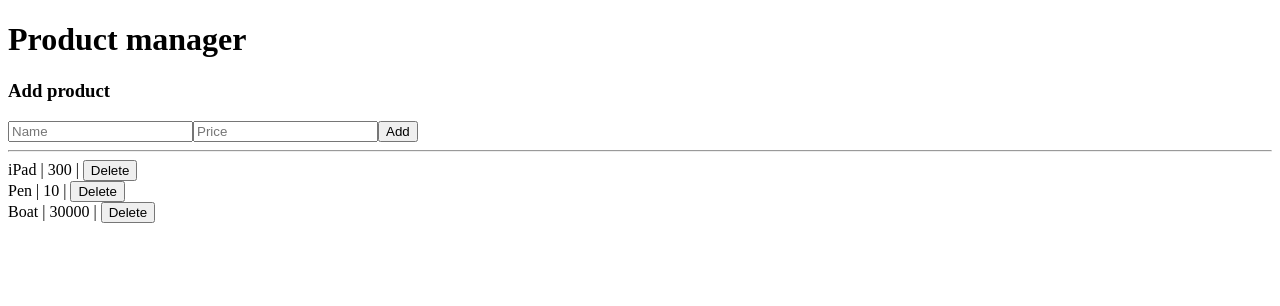
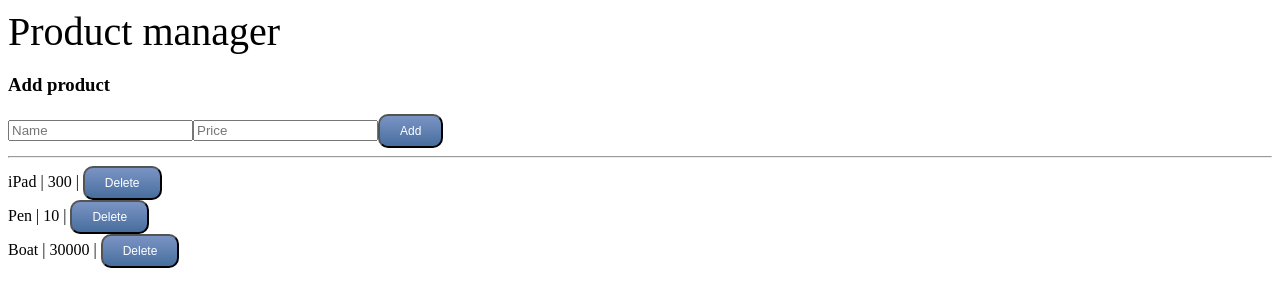
Before and after one commit to Marrieto/Test-React, a React app: page / in a window 1280 px wide. Shown: the top 306 px of the page. Built offline with nearby package versions, Linux system fonts and the light colour scheme.

Commit message:
Adding styled components

```diff
--- a/package.json
+++ b/package.json
@@ -4,7 +4,7 @@
   "description": "Fooling around with  React and Express",
   "main": "index.js",
   "scripts": {
-    "start": "webpack-dev-server --mode development --open --hot",
+    "start": "webpack-dev-server --mode development --open --hot --debug",
     "build": "webpack --mode production"
   },
   "keywords": [
@@ -18,7 +18,8 @@
     "prop-types": "^15.6.2",
     "react": "^16.6.0",
     "react-dom": "^16.6.0",
-    "react-router-dom": "^4.3.1"
+    "react-router-dom": "^4.3.1",
+    "styled-components": "^4.0.2"
   },
   "devDependencies": {
     "babel-core": "^6.26.3",
--- /dev/null
+++ b/src/Styles/Button.js
@@ -0,0 +1,27 @@
+import styled from 'styled-components'
+
+const Button = styled.button`
+    border-radius: 10px;
+    -moz-box-shadow: 0px 0px 0px 2px #9fb4f2;
+    background:linear-gradient(to bottom, #7892c2 5%, #476e9e 100%);
+    background-color:#7892c2;
+    font-size: 16px;
+    display:inline-block;
+    cursor:pointer;
+    color:#ffffff;
+    font-family:Arial;
+    font-size:12px;
+    padding: 8px 20px;
+    text-decoration:none;
+    text-shadow:0px 1px 0px #2839j6;
+
+    &:hover {
+        background:linear-gradient(to bottom, #476e9e 5%, #7892c2 100%);
+    }
+    &:active {
+        position: relative;
+        top: 1px;
+    }
+`
+
+export default Button
--- /dev/null
+++ b/src/Styles/Title.js
@@ -0,0 +1,7 @@
+import styled from 'styled-components'
+
+const Title = styled.div`
+    font-size: 40px;
+`
+
+export default Title
--- a/src/components/AddProduct.js
+++ b/src/components/AddProduct.js
@@ -1,4 +1,5 @@
 import React, { Component } from 'react';
+import Button from '../Styles/Button'
 
 class AddProduct extends Component {
 
@@ -25,7 +26,7 @@ class AddProduct extends Component {
             <h3>Add product</h3>
             <input placeholder="Name" ref={nameInput => this.nameInput = nameInput}></input>
             <input placeholder="Price" ref={priceInput => this.priceInput = priceInput}></input>
-            <button>Add</button>
+            <Button>Add</Button>
             <hr />
          </form>
         );
--- a/src/components/App.js
+++ b/src/components/App.js
@@ -1,6 +1,8 @@
 import React, {Component} from 'react'
 import ProductItem from './ProductItem';
 import AddProduct from './AddProduct'
+
+import Title from '../Styles/Title'
 
 const products = [
     {
@@ -69,7 +71,7 @@ class App extends Component {
         return (
 
         <div className="App">
-            <h1> Product manager </h1>
+            <Title>Product manager</Title>
 
             <AddProduct
                 onSubmit={this.onAdd}
--- a/src/components/ProductItem.js
+++ b/src/components/ProductItem.js
@@ -1,4 +1,5 @@
 import React, { Component } from 'react';
+import Button from '../Styles/Button';
 
 class ProductItem extends Component {
 
@@ -25,7 +26,7 @@ class ProductItem extends Component {
             {` | `}
             <span>{price}</span>
             {` | `}
-            <button onClick={this.onDelete}>Delete</button>
+            <Button onClick={this.onDelete}>Delete</Button>
          </div>
         );
     }
```
